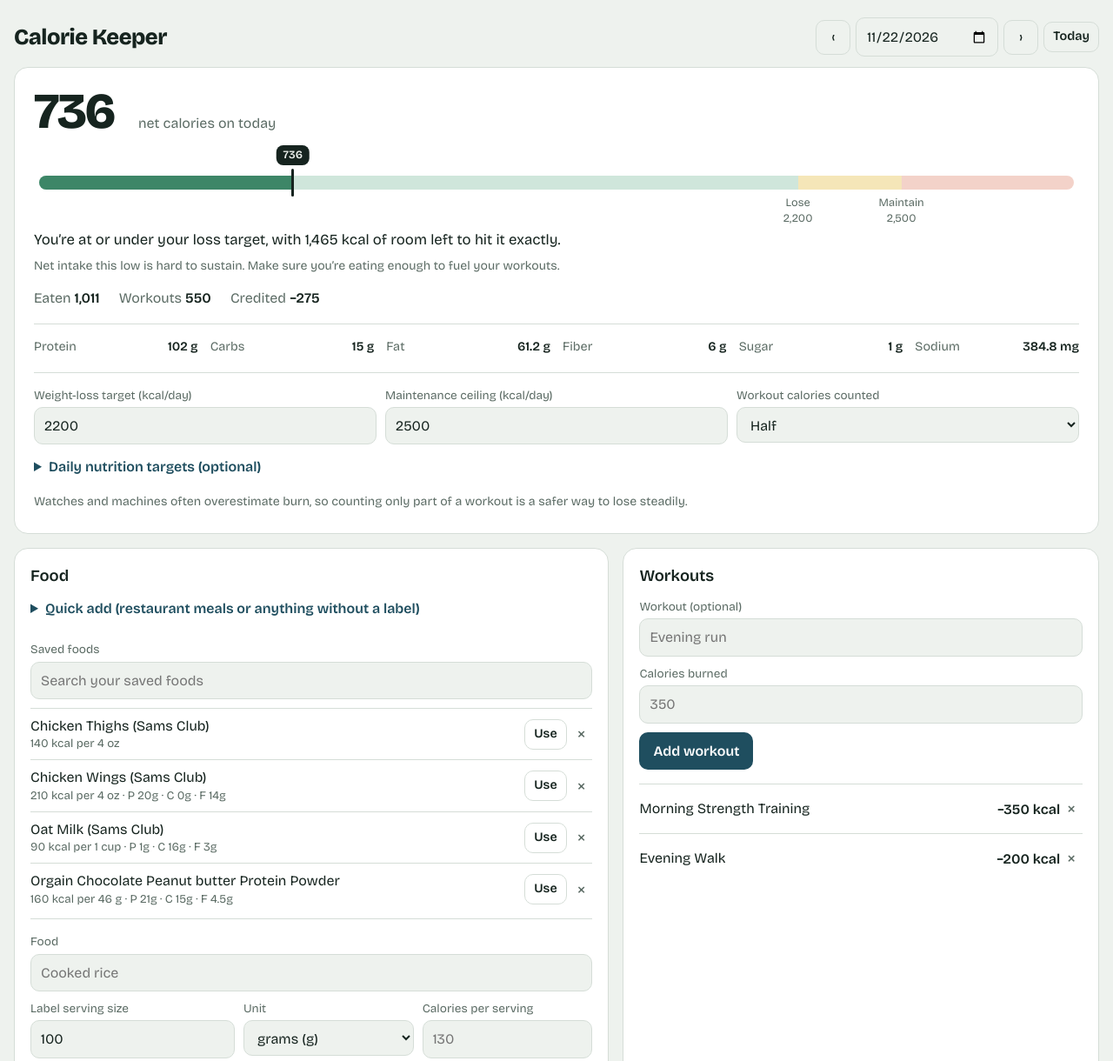
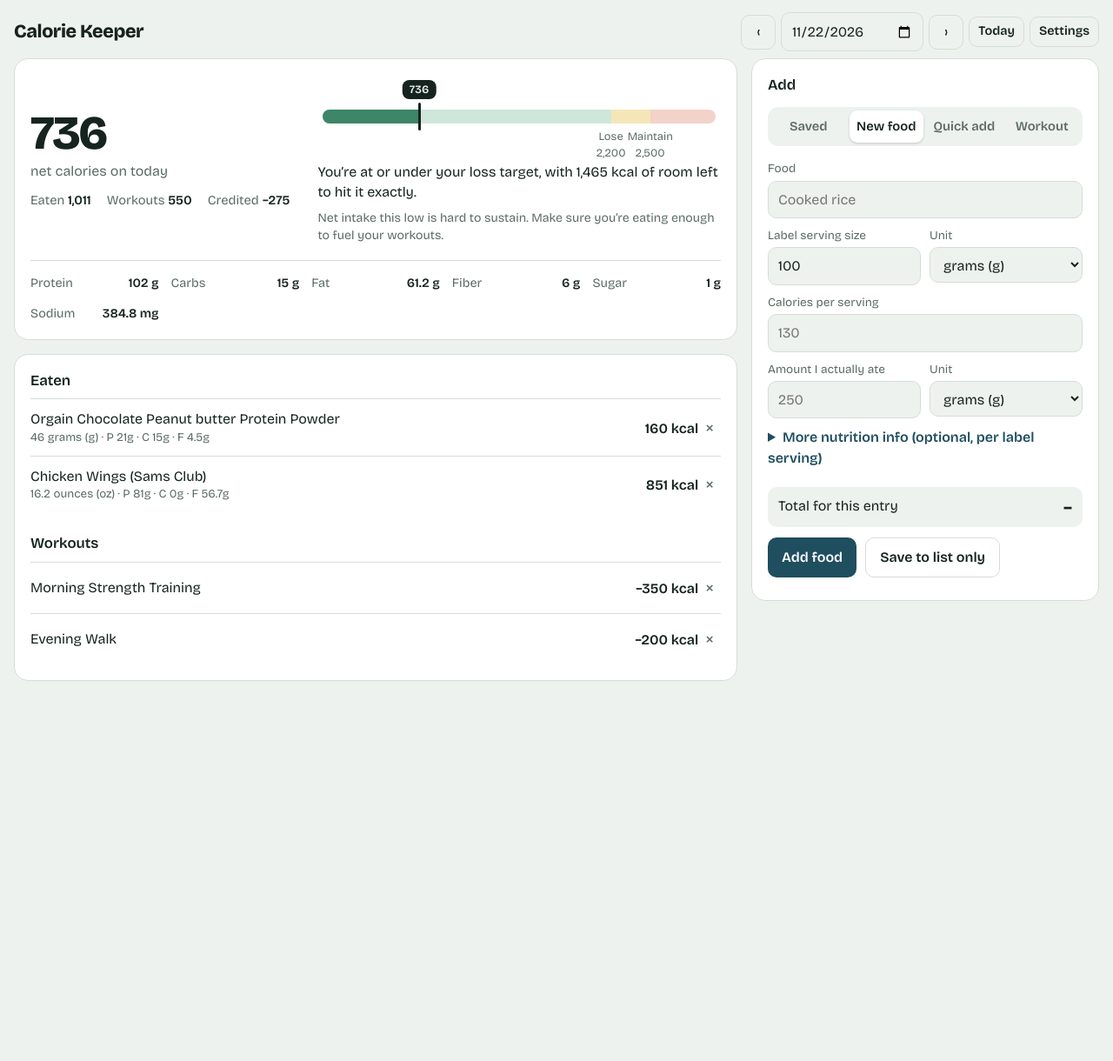
Before and after one commit to Nodboyd/calorie-tracker, a plain HTML site: page index.html in a window 1280 px wide. Shown: the top 1220 px of the page at 87% size. After the commit the page ends 873 px from the top, so only its background shows below. Drawn offline with nearby package versions, Linux system fonts and the light colour scheme.

Commit message:
Update index.html

```diff
--- a/index.html
+++ b/index.html
@@ -7,35 +7,37 @@
 <link rel="stylesheet" href="https://fonts.googleapis.com/css2?family=Bricolage+Grotesque:opsz,wght@12..96,400;12..96,600;12..96,800&display=swap">
 <style>
 :root{--bg:#EEF2EE;--surface:#FFFFFF;--ink:#16241F;--muted:#5C6C65;--line:#D5DDD7;--go:#2E7D5B;--go-t:#CFE6DB;--mid:#D9A21B;--mid-t:#F5E6B8;--over:#C2452D;--over-t:#F3D2C9;--accent:#1F4E5F;--accent-ink:#fff;
-box-sizing:border-box;padding-top:env(safe-area-inset-top,0px);padding-bottom:env(safe-area-inset-bottom,0px);color-scheme:light}
+padding-top:env(safe-area-inset-top,0px);color-scheme:light}
 @media (prefers-color-scheme:dark){:root:not([data-theme="light"]){--bg:#101815;--surface:#18231F;--ink:#E7EFEA;--muted:#9AABA3;--line:#2B3A34;--go:#52B98B;--go-t:#1F3A30;--mid:#E5B93F;--mid-t:#3D3517;--over:#E4745D;--over-t:#43231C;--accent:#7FC1D6;--accent-ink:#0E1A1E;color-scheme:dark}}
 :root[data-theme="dark"]{--bg:#101815;--surface:#18231F;--ink:#E7EFEA;--muted:#9AABA3;--line:#2B3A34;--go:#52B98B;--go-t:#1F3A30;--mid:#E5B93F;--mid-t:#3D3517;--over:#E4745D;--over-t:#43231C;--accent:#7FC1D6;--accent-ink:#0E1A1E;color-scheme:dark}
-html{scroll-padding-top:env(safe-area-inset-top,0px)}
 *,*::before,*::after{box-sizing:border-box}
 body{margin:0;background:var(--bg);color:var(--ink);font-family:"Bricolage Grotesque",system-ui,-apple-system,"Segoe UI",sans-serif;font-size:16px;line-height:1.45}
-.wrap{max-width:1280px;margin:0 auto;padding:20px 16px 56px}
-header{display:flex;flex-wrap:wrap;gap:12px;align-items:center;justify-content:space-between;margin-bottom:18px}
-h1{font-size:1.6rem;font-weight:800;margin:0;letter-spacing:-.02em}
-h2{font-size:1.15rem;font-weight:600;margin:0 0 12px}
-.daynav{display:flex;gap:6px;align-items:center}
+.wrap{max-width:1280px;margin:0 auto;padding:14px 16px calc(90px + env(safe-area-inset-bottom,0px))}
+.top{display:flex;flex-wrap:wrap;gap:10px;align-items:center;justify-content:space-between;margin-bottom:14px}
+h1{font-size:1.35rem;font-weight:800;margin:0;letter-spacing:-.02em}
+h2{font-size:1.05rem;font-weight:600;margin:0}
+.daynav{display:flex;gap:6px;align-items:center;flex-wrap:wrap}
 button,input,select{font:inherit;color:inherit}
 button{cursor:pointer}
 .btn{background:var(--accent);color:var(--accent-ink);border:0;border-radius:10px;padding:10px 16px;font-weight:600}
 .btn.ghost{background:transparent;color:var(--ink);border:1px solid var(--line)}
 .btn.sm{padding:6px 10px;font-size:.9rem}
+.btn:disabled{opacity:.6}
 .icon{background:transparent;border:1px solid var(--line);border-radius:10px;width:40px;height:40px;font-size:1.1rem}
 input,select{background:var(--bg);border:1px solid var(--line);border-radius:10px;padding:9px 11px;width:100%;min-width:0}
 input[type=date]{width:auto}
 :focus-visible{outline:3px solid var(--accent);outline-offset:2px}
 label{display:block;font-size:.85rem;color:var(--muted);margin-bottom:4px}
 .panel{background:var(--surface);border:1px solid var(--line);border-radius:16px;padding:18px}
-.hero{padding:22px 22px 26px;margin-bottom:16px}
-.big{display:flex;flex-wrap:wrap;gap:6px 28px;align-items:baseline;margin-bottom:22px}
-.big .n{font-size:3.6rem;font-weight:800;letter-spacing:-.04em;line-height:1}
-.big .u{color:var(--muted)}
-.stats{display:flex;gap:22px;flex-wrap:wrap;color:var(--muted)}
+.note{color:var(--muted);font-size:.88rem;margin:8px 0 0}
+.layout{display:grid;grid-template-columns:minmax(0,1fr);gap:16px}
+.col{display:grid;gap:16px;min-width:0}
+.hero{display:grid;gap:18px 32px}
+.big .n{font-size:3.4rem;font-weight:800;letter-spacing:-.04em;line-height:1}
+.hero .u{color:var(--muted);margin-top:4px}
+.stats{display:flex;gap:18px;flex-wrap:wrap;color:var(--muted);margin-top:12px;font-size:.92rem}
 .stats b{color:var(--ink);font-weight:600}
-.gauge{position:relative;margin:44px 6px 46px}
+.gauge{position:relative;margin:40px 6px 44px}
 .track{display:flex;height:16px;border-radius:8px;overflow:hidden}
 .track i{display:block;height:100%}
 .z1{background:var(--go-t)}.z2{background:var(--mid-t)}.z3{background:var(--over-t)}
@@ -43,130 +45,83 @@ label{display:block;font-size:.85rem;color:var(--muted);margin-bottom:4px}
 .pin{position:absolute;top:-8px;width:3px;height:32px;margin-left:-1.5px;background:var(--ink);border-radius:2px;transition:left .35s ease}
 .pin span{position:absolute;bottom:36px;left:50%;transform:translateX(-50%);background:var(--ink);color:var(--bg);font-size:.8rem;font-weight:600;padding:2px 8px;border-radius:8px;white-space:nowrap}
 .mark{position:absolute;top:22px;transform:translateX(-50%);font-size:.8rem;color:var(--muted);text-align:center;white-space:nowrap}
-.verdict{margin:0;font-size:1.05rem}
-.note{color:var(--muted);font-size:.88rem;margin:8px 0 0}
-.goals{display:grid;grid-template-columns:repeat(3,1fr);gap:10px;margin-top:18px;padding-top:16px;border-top:1px solid var(--line)}
-.cols{display:grid;grid-template-columns:1fr;gap:16px}
-@media (min-width:820px){.cols{grid-template-columns:1.25fr 1fr}}
-.row{display:grid;gap:10px;margin-bottom:10px}
-.r2{grid-template-columns:1fr 1fr}.r3{grid-template-columns:1.2fr 1fr 1fr}
-.preview{background:var(--bg);border-radius:10px;padding:10px 12px;margin:4px 0 12px;display:flex;justify-content:space-between;gap:10px}
-.preview b{font-size:1.15rem}
-ul{list-style:none;margin:16px 0 0;padding:0}
-li{display:flex;justify-content:space-between;align-items:center;gap:10px;padding:10px 0;border-top:1px solid var(--line)}
-li small{display:block;color:var(--muted)}
-li .k{font-weight:600;white-space:nowrap}
-.del{background:transparent;border:0;color:var(--muted);font-size:1.2rem;padding:4px 8px}
-.empty{color:var(--muted);padding:10px 0 0}
-.data{margin-top:20px;display:flex;flex-wrap:wrap;gap:10px;align-items:center}
-#msg{color:var(--muted);font-size:.9rem}
-.more{margin:0 0 12px}
-.more summary,.tg summary{cursor:pointer;color:var(--accent);font-weight:600;margin-bottom:10px}
-.ng{display:grid;grid-template-columns:repeat(3,minmax(0,1fr));gap:10px}
-@media (max-width:520px){.ng{grid-template-columns:repeat(2,minmax(0,1fr))}}
-.nuts{display:grid;grid-template-columns:repeat(auto-fit,minmax(150px,1fr));gap:14px}
-.nuts:not(:empty){margin-top:18px;padding-top:16px;border-top:1px solid var(--line)}
+.verdict{margin:0}
+.nuts{grid-column:1/-1;display:grid;grid-template-columns:repeat(auto-fit,minmax(140px,1fr));gap:14px}
+.nuts:not(:empty){padding-top:16px;border-top:1px solid var(--line)}
 .nh{display:flex;justify-content:space-between;gap:8px;font-size:.9rem;color:var(--muted)}
 .nh b{color:var(--ink);font-weight:600}
 .nb{height:8px;border-radius:4px;background:var(--line);overflow:hidden;margin-top:6px}
 .nb i{display:block;height:100%;background:var(--go);border-radius:4px}
 .nb i.o{background:var(--over)}
+ul{list-style:none;margin:8px 0 0;padding:0}
+li{display:flex;justify-content:space-between;align-items:center;gap:10px;padding:11px 0;border-top:1px solid var(--line)}
+li small{display:block;color:var(--muted)}
+li .k{font-weight:600;white-space:nowrap}
+.del{background:transparent;border:0;color:var(--muted);font-size:1.2rem;padding:4px 8px}
+.empty{color:var(--muted)}
+.row{display:grid;gap:10px;margin-bottom:10px}
+.r2{grid-template-columns:1fr 1fr}
+.tabs{display:flex;gap:4px;background:var(--bg);padding:4px;border-radius:12px;margin:12px 0 16px}
+.tabs button{flex:1;border:0;background:transparent;border-radius:9px;padding:8px 4px;font-weight:600;color:var(--muted);font-size:.92rem}
+.tabs button[aria-selected=true]{background:var(--surface);color:var(--ink);box-shadow:0 1px 3px rgba(0,0,0,.18)}
+.sh{display:flex;justify-content:space-between;align-items:center}
+.more{margin:0 0 12px}
+.more summary,.tg summary{cursor:pointer;color:var(--accent);font-weight:600;margin-bottom:10px}
 .tg{margin-top:14px}
-.saved{margin-bottom:16px;padding-bottom:6px;border-bottom:1px solid var(--line)}
-#savedList{margin:10px 0 6px;max-height:230px;overflow-y:auto}
+.ng{display:grid;grid-template-columns:repeat(3,minmax(0,1fr));gap:10px}
+.side .ng{grid-template-columns:repeat(2,minmax(0,1fr))}
+.side .ng.three{grid-template-columns:repeat(3,minmax(0,1fr))}
+.preview{background:var(--bg);border-radius:10px;padding:10px 12px;margin:4px 0 8px;display:flex;justify-content:space-between;gap:10px}
+.preview b{font-size:1.15rem}
+.btns{display:flex;gap:10px;flex-wrap:wrap}
+#savedList{max-height:340px;overflow-y:auto;margin-top:10px}
 #savedList li{padding:8px 0}
 #savedList li>div:last-child{display:flex;align-items:center;gap:4px}
-.btns{display:flex;gap:10px;flex-wrap:wrap}
-@media (prefers-reduced-motion:reduce){.fill,.pin{transition:none}}
+.goals{display:grid;grid-template-columns:repeat(3,minmax(0,1fr));gap:12px}
+.data{margin-top:14px;display:flex;flex-wrap:wrap;gap:10px;align-items:center}
+#msg{color:var(--muted);font-size:.9rem}
+.fab{position:fixed;right:16px;bottom:calc(16px + env(safe-area-inset-bottom,0px));z-index:10;border-radius:999px;padding:14px 22px;box-shadow:0 6px 18px rgba(0,0,0,.3)}
+.scrim{display:none}
+@media (min-width:700px){.hero{grid-template-columns:auto minmax(0,1fr);align-items:center}}
+@media (max-width:600px){.goals{grid-template-columns:1fr}.big .n{font-size:3rem}}
+@media (min-width:900px){
+  .layout{grid-template-columns:minmax(0,1fr) 400px;align-items:start}
+  .side{position:sticky;top:12px;max-height:calc(100vh - 24px);overflow:auto}
+  .fab,.sheetx{display:none}
+}
+@media (max-width:899px){
+  .side{position:fixed;left:0;right:0;bottom:0;z-index:30;max-height:88vh;overflow:auto;border-radius:18px 18px 0 0;padding-bottom:calc(18px + env(safe-area-inset-bottom,0px));transform:translateY(105%);visibility:hidden;transition:transform .25s ease,visibility .25s}
+  .side.open{transform:none;visibility:visible}
+  .scrim.open{display:block;position:fixed;inset:0;background:rgba(0,0,0,.45);z-index:20}
+}
+@media (prefers-reduced-motion:reduce){.fill,.pin,.side{transition:none}}
 </style>
 </head>
 <body>
 <div class="wrap">
-<header>
+<header class="top">
   <h1>Calorie Keeper</h1>
   <div class="daynav">
     <button class="icon" id="prev" aria-label="Previous day">‹</button>
     <input type="date" id="date" aria-label="Day">
     <button class="icon" id="next" aria-label="Next day">›</button>
     <button class="btn ghost sm" id="todayBtn">Today</button>
+    <button class="btn ghost sm" id="setBtn" aria-expanded="false" aria-controls="settings">Settings</button>
   </div>
 </header>
-<p class="note" id="sync" role="status" style="margin:-6px 0 14px"></p>
+<p class="note" id="sync" role="status" style="margin:-6px 0 12px"></p>
 
-<section class="panel hero" aria-live="polite">
-  <div class="big"><span class="n" id="net">0</span><span class="u">net calories on <span id="dayLabel"></span></span></div>
-  <div class="gauge" id="gauge">
-    <div class="track"><i class="z1" id="z1"></i><i class="z2" id="z2"></i><i class="z3" id="z3"></i></div>
-    <div class="fill" id="fill"></div>
-    <div class="pin" id="pin"><span id="pinLbl"></span></div>
-    <div class="mark" id="mLose"></div>
-    <div class="mark" id="mMaint"></div>
-  </div>
-  <p class="verdict" id="verdict"></p>
-  <p class="note" id="lowNote"></p>
-  <div class="stats" style="margin-top:14px">
-    <span>Eaten <b id="sEaten">0</b></span>
-    <span>Workouts <b id="sEx">0</b></span>
-    <span>Credited <b id="sCred">0</b></span>
-  </div>
-  <div class="nuts" id="nuts"></div>
+<section class="panel" id="settings" hidden style="margin-bottom:16px">
+  <h2 style="margin-bottom:12px">Targets</h2>
   <div class="goals">
     <div><label for="gLose">Weight-loss target (kcal/day)</label><input id="gLose" type="number" min="0" inputmode="numeric"></div>
     <div><label for="gMaint">Maintenance ceiling (kcal/day)</label><input id="gMaint" type="number" min="0" inputmode="numeric"></div>
     <div><label for="gCred">Workout calories counted</label>
       <select id="gCred"><option value="100">All of them</option><option value="75">75%</option><option value="50">Half</option><option value="25">25%</option><option value="0">None</option></select></div>
   </div>
+  <p class="note">Watches and machines often overestimate burn, so counting only part of a workout is a safer way to lose steadily.</p>
   <details class="tg"><summary>Daily nutrition targets (optional)</summary><div class="ng" id="tGrid"></div></details>
-  <p class="note">Watches and machines often overestimate burn, so counting only part of a workout is a safer way to lose steadily.</p>
-</section>
-
-<div class="cols">
-  <section class="panel">
-    <h2>Food</h2>
-    <details class="tg" id="quick" style="margin:0 0 16px"><summary>Quick add (restaurant meals or anything without a label)</summary>
-      <div class="row r2"><div><label for="qName">What you ate</label><input id="qName" placeholder="Chipotle bowl" autocomplete="off"></div>
-      <div><label for="qKcal">Total calories</label><input id="qKcal" type="number" min="0" step="any" inputmode="decimal" placeholder="850"></div></div>
-      <div class="ng" style="margin-bottom:10px"><div><label for="qP">Protein (g)</label><input id="qP" type="number" min="0" step="any" inputmode="decimal"></div>
-      <div><label for="qC">Carbs (g)</label><input id="qC" type="number" min="0" step="any" inputmode="decimal"></div>
-      <div><label for="qF">Fat (g)</label><input id="qF" type="number" min="0" step="any" inputmode="decimal"></div></div>
-      <label style="display:flex;gap:8px;align-items:center;margin:0 0 12px"><input id="qSave" type="checkbox" style="width:auto"> Save to my foods for next time</label>
-      <button class="btn" id="qAdd">Add to today</button>
-      <p class="note" id="qErr" role="alert"></p>
-    </details>
-    <div class="saved">
-      <label for="sFilter">Saved foods</label>
-      <input id="sFilter" type="search" placeholder="Search your saved foods" autocomplete="off">
-      <ul id="savedList"></ul>
-    </div>
-    <div class="row"><div><label for="fName">Food</label><input id="fName" list="foodList" autocomplete="off" placeholder="Cooked rice"><datalist id="foodList"></datalist></div></div>
-    <div class="row r3">
-      <div><label for="sSize">Label serving size</label><input id="sSize" type="number" min="0" step="any" inputmode="decimal" value="100"></div>
-      <div><label for="sUnit">Unit</label><select id="sUnit"></select></div>
-      <div><label for="sKcal">Calories per serving</label><input id="sKcal" type="number" min="0" step="any" inputmode="decimal" placeholder="130"></div>
-    </div>
-    <div class="row r2">
-      <div><label for="aAmt">Amount I actually ate</label><input id="aAmt" type="number" min="0" step="any" inputmode="decimal" placeholder="250"></div>
-      <div><label for="aUnit">Unit</label><select id="aUnit"></select></div>
-    </div>
-    <details class="more"><summary>More nutrition info (optional, per label serving)</summary><div class="ng" id="nutGrid"></div></details>
-    <div class="preview"><span>Total for this entry</span><b id="calc">–</b></div>
-    <p class="note" id="calcN" style="margin:-6px 0 12px"></p>
-    <div class="btns"><button class="btn" id="addFood">Add food</button><button class="btn ghost" id="saveOnly">Save to list only</button></div>
-    <p class="note" id="foodErr" role="alert"></p>
-    <ul id="foodList2"></ul>
-  </section>
-
-  <section class="panel">
-    <h2>Workouts</h2>
-    <div class="row"><div><label for="eName">Workout (optional)</label><input id="eName" placeholder="Evening run"></div>
-    <div><label for="eKcal">Calories burned</label><input id="eKcal" type="number" min="0" step="any" inputmode="numeric" placeholder="350"></div></div>
-    <button class="btn" id="addEx">Add workout</button>
-    <ul id="exList"></ul>
-  </section>
-</div>
-
-<section class="panel" style="margin-top:16px">
-  <h2>Your data</h2>
+  <h2 style="margin:22px 0 4px">Your data</h2>
   <p class="note" style="margin-top:0">This page loads calorie-data.json from the same folder every time it opens. Changes are saved in this browser right away. Click Save to GitHub to write them to your repo so every device sees them, or download the file and upload it yourself.</p>
   <div class="data">
     <button class="btn" id="ghSave">Save to GitHub</button>
@@ -182,6 +137,89 @@ li .k{font-weight:600;white-space:nowrap}
     <button class="btn ghost sm" id="ghForget">Forget token</button>
   </details>
 </section>
+
+<div class="layout">
+  <main class="col">
+    <section class="panel hero" aria-live="polite">
+      <div>
+        <div class="big"><span class="n" id="net">0</span></div>
+        <div class="u">net calories on <span id="dayLabel"></span></div>
+        <div class="stats"><span>Eaten <b id="sEaten">0</b></span><span>Workouts <b id="sEx">0</b></span><span>Credited <b id="sCred">0</b></span></div>
+      </div>
+      <div>
+        <div class="gauge" id="gauge">
+          <div class="track"><i class="z1" id="z1"></i><i class="z2" id="z2"></i><i class="z3" id="z3"></i></div>
+          <div class="fill" id="fill"></div>
+          <div class="pin" id="pin"><span id="pinLbl"></span></div>
+          <div class="mark" id="mLose"></div>
+          <div class="mark" id="mMaint"></div>
+        </div>
+        <p class="verdict" id="verdict"></p>
+        <p class="note" id="lowNote"></p>
+      </div>
+      <div class="nuts" id="nuts"></div>
+    </section>
+    <section class="panel">
+      <h2>Eaten</h2>
+      <ul id="foodList2"></ul>
+      <h2 style="margin-top:24px">Workouts</h2>
+      <ul id="exList"></ul>
+    </section>
+  </main>
+
+  <aside class="panel side" id="side" aria-label="Add entries">
+    <div class="sh"><h2>Add</h2><button class="icon sheetx" id="closeSheet" aria-label="Close">×</button></div>
+    <div class="tabs" role="tablist">
+      <button data-tab="saved" role="tab" aria-selected="true">Saved</button>
+      <button data-tab="food" role="tab" aria-selected="false">New food</button>
+      <button data-tab="quick" role="tab" aria-selected="false">Quick add</button>
+      <button data-tab="ex" role="tab" aria-selected="false">Workout</button>
+    </div>
+
+    <div data-pane="saved">
+      <label for="sFilter">Search your saved foods</label>
+      <input id="sFilter" type="search" placeholder="Start typing..." autocomplete="off">
+      <ul id="savedList"></ul>
+    </div>
+
+    <div data-pane="food" hidden>
+      <div class="row"><div><label for="fName">Food</label><input id="fName" list="foodList" autocomplete="off" placeholder="Cooked rice"><datalist id="foodList"></datalist></div></div>
+      <div class="row r2">
+        <div><label for="sSize">Label serving size</label><input id="sSize" type="number" min="0" step="any" inputmode="decimal" value="100"></div>
+        <div><label for="sUnit">Unit</label><select id="sUnit"></select></div>
+      </div>
+      <div class="row"><div><label for="sKcal">Calories per serving</label><input id="sKcal" type="number" min="0" step="any" inputmode="decimal" placeholder="130"></div></div>
+      <div class="row r2">
+        <div><label for="aAmt">Amount I actually ate</label><input id="aAmt" type="number" min="0" step="any" inputmode="decimal" placeholder="250"></div>
+        <div><label for="aUnit">Unit</label><select id="aUnit"></select></div>
+      </div>
+      <details class="more"><summary>More nutrition info (optional, per label serving)</summary><div class="ng" id="nutGrid"></div></details>
+      <div class="preview"><span>Total for this entry</span><b id="calc">–</b></div>
+      <p class="note" id="calcN" style="margin:0 0 12px"></p>
+      <div class="btns"><button class="btn" id="addFood">Add food</button><button class="btn ghost" id="saveOnly">Save to list only</button></div>
+      <p class="note" id="foodErr" role="alert"></p>
+    </div>
+
+    <div data-pane="quick" hidden>
+      <div class="row r2"><div><label for="qName">What you ate</label><input id="qName" placeholder="Chipotle bowl" autocomplete="off"></div>
+      <div><label for="qKcal">Total calories</label><input id="qKcal" type="number" min="0" step="any" inputmode="decimal" placeholder="850"></div></div>
+      <div class="ng three" style="margin-bottom:10px"><div><label for="qP">Protein (g)</label><input id="qP" type="number" min="0" step="any" inputmode="decimal"></div>
+      <div><label for="qC">Carbs (g)</label><input id="qC" type="number" min="0" step="any" inputmode="decimal"></div>
+      <div><label for="qF">Fat (g)</label><input id="qF" type="number" min="0" step="any" inputmode="decimal"></div></div>
+      <label style="display:flex;gap:8px;align-items:center;margin:0 0 12px"><input id="qSave" type="checkbox" style="width:auto"> Save to my foods for next time</label>
+      <button class="btn" id="qAdd">Add to today</button>
+      <p class="note" id="qErr" role="alert"></p>
+    </div>
+
+    <div data-pane="ex" hidden>
+      <div class="row"><div><label for="eName">Workout (optional)</label><input id="eName" placeholder="Evening run"></div>
+      <div><label for="eKcal">Calories burned</label><input id="eKcal" type="number" min="0" step="any" inputmode="numeric" placeholder="350"></div></div>
+      <button class="btn" id="addEx">Add workout</button>
+    </div>
+  </aside>
+</div>
+<button class="btn fab" id="fab">+ Add</button>
+<div class="scrim" id="scrim"></div>
 </div>
 
 <script>
@@ -253,12 +291,12 @@ $('#addFood').onclick=()=>{
   $('#foodErr').textContent='';
   S.foods[name.toLowerCase()]={name,size:parseFloat($('#sSize').value),unit:$('#sUnit').value,kcal:parseFloat($('#sKcal').value),n:readN()};
   dd().food.push({id:uid(),name,amt:parseFloat($('#aAmt').value),unit:$('#aUnit').value,kcal:t,n:scaleN(readN(),factor())});
-  save();$('#fName').value='';$('#aAmt').value='';setN(null);updCalc();renderLib();render();$('#fName').focus();
+  save();$('#fName').value='';$('#aAmt').value='';setN(null);updCalc();renderLib();render();afterAdd('fName');
 };
 $('#addEx').onclick=()=>{
   const k=parseFloat($('#eKcal').value);if(!(k>=0)||isNaN(k))return;
   dd().ex.push({id:uid(),name:$('#eName').value.trim()||'Workout',kcal:k});
-  save();$('#eName').value='';$('#eKcal').value='';render();
+  save();$('#eName').value='';$('#eKcal').value='';render();afterAdd('eName');
 };
 document.addEventListener('click',e=>{
   const b=e.target.closest('[data-del]');if(!b)return;
@@ -278,7 +316,7 @@ document.addEventListener('click',e=>{
   const u=e.target.closest('[data-use]'),x=e.target.closest('[data-forget]');
   if(u){const f=S.foods[u.dataset.use];if(!f)return;
     $('#fName').value=f.name||u.dataset.use;$('#sSize').value=f.size;$('#sUnit').value=f.unit;$('#sKcal').value=f.kcal;
-    setN(f.n);fillAmountUnits();$('#aUnit').value=f.unit;$('#aAmt').value='';updCalc();$('#foodErr').textContent='';$('#aAmt').focus();}
+    setN(f.n);fillAmountUnits();$('#aUnit').value=f.unit;$('#aAmt').value='';updCalc();$('#foodErr').textContent='';tab('food');$('#aAmt').focus();}
   if(x){delete S.foods[x.dataset.forget];save();renderLib();}
 });
 // goals
@@ -357,7 +395,7 @@ async function ghErr(r){let m='';try{m=(await r.json()).message}catch(e){}
   const h=r.status===401?'The token was rejected. It may be wrong or expired.':(r.status===403||r.status===404)?'GitHub refused it. Check the repo name and branch, and that the token has Contents read and write access to this repo.':(r.status===409||r.status===422)?'The file changed on GitHub while saving. Try again.':'';
   return new Error('GitHub error '+r.status+(m?' ('+m+')':'')+'. '+h)}
 async function ghSave(){
-  if(!GH.repo||!GH.token||!GH.path){$('#gh').open=true;say('Fill in the repository and token under GitHub saving setup first.');return}
+  if(!GH.repo||!GH.token||!GH.path){$('#gh').open=true;openSettings();say('Fill in the repository and token under GitHub saving setup first.');return}
   const url='https://api.github.com/repos/'+GH.repo+'/contents/'+GH.path.split('/').map(encodeURIComponent).join('/');
   const hdr={Authorization:'Bearer '+GH.token,Accept:'application/vnd.github+json','X-GitHub-Api-Version':'2022-11-28'};
   const btn=$('#ghSave');btn.disabled=true;say('Saving to GitHub…');
@@ -387,8 +425,20 @@ $('#qAdd').onclick=()=>{
   dd().food.push({id:uid(),name,amt:1,unit:'each',kcal:kc,n,quick:1});
   if($('#qSave').checked)S.foods[name.toLowerCase()]={name,size:1,unit:'each',kcal:kc,n};
   save();['qName','qKcal','qP','qC','qF'].forEach(id=>{$('#'+id).value=''});$('#qSave').checked=false;$('#qErr').textContent='';
-  renderLib();render();$('#qName').focus();
+  renderLib();render();afterAdd('qName');
 };
+function openSettings(){$('#settings').hidden=false;$('#setBtn').setAttribute('aria-expanded','true')}
+$('#setBtn').onclick=()=>{const p=$('#settings');p.hidden=!p.hidden;$('#setBtn').setAttribute('aria-expanded',String(!p.hidden))};
+function tab(n){
+  document.querySelectorAll('[data-tab]').forEach(b=>b.setAttribute('aria-selected',String(b.dataset.tab===n)));
+  document.querySelectorAll('[data-pane]').forEach(p=>{p.hidden=p.dataset.pane!==n});
+}
+document.querySelectorAll('[data-tab]').forEach(b=>{b.onclick=()=>tab(b.dataset.tab)});
+function openSheet(){$('#side').classList.add('open');$('#scrim').classList.add('open')}
+function closeSheet(){$('#side').classList.remove('open');$('#scrim').classList.remove('open')}
+$('#fab').onclick=openSheet;$('#scrim').onclick=closeSheet;$('#closeSheet').onclick=closeSheet;
+const afterAdd=id=>{if(matchMedia('(max-width:899px)').matches)closeSheet();else{const el=$('#'+id);if(el)el.focus()}};
+tab(Object.keys(S.foods).length?'saved':'food');
 async function boot(){
   const sync=$('#sync');
   try{
```
